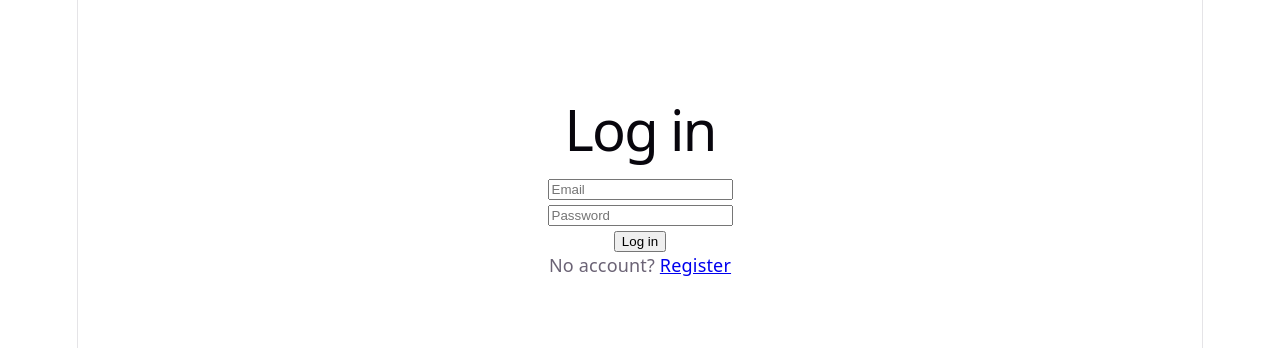
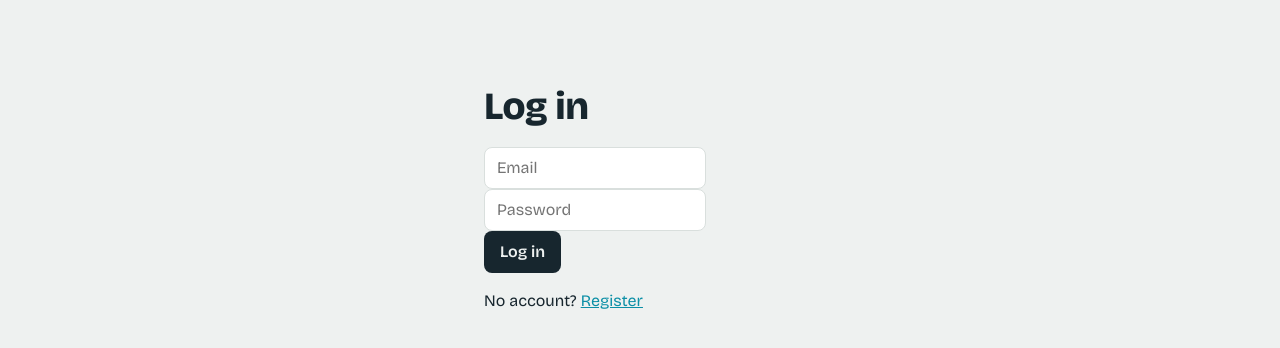
Before and after one commit to Karthicit/expense-tracker-ui, a React (Vite) app: page /login in a window 1280 px wide. Shown: the top 348 px of the page. Built offline with nearby package versions, Linux system fonts and the light colour scheme; no server answers.

Commit message:
Add design tokens, font and base styles

```diff
--- a/index.html
+++ b/index.html
@@ -4,7 +4,10 @@
     <meta charset="UTF-8" />
     <link rel="icon" type="image/svg+xml" href="/favicon.svg" />
     <meta name="viewport" content="width=device-width, initial-scale=1.0" />
-    <title>expense-tracker-ui</title>
+    <title>Expense Tracker</title>
+    <link rel="preconnect" href="https://fonts.googleapis.com" />
+    <link rel="preconnect" href="https://fonts.gstatic.com" crossorigin />
+    <link href="https://fonts.googleapis.com/css2?family=Bricolage+Grotesque:opsz,wght@12..96,400..800&display=swap" rel="stylesheet" />
   </head>
   <body>
     <div id="root"></div>
--- a/src/index.css
+++ b/src/index.css
@@ -1,111 +1,109 @@
 :root {
-  --text: #6b6375;
-  --text-h: #08060d;
-  --bg: #fff;
-  --border: #e5e4e7;
-  --code-bg: #f4f3ec;
-  --accent: #aa3bff;
-  --accent-bg: rgba(170, 59, 255, 0.1);
-  --accent-border: rgba(170, 59, 255, 0.5);
-  --social-bg: rgba(244, 243, 236, 0.5);
-  --shadow:
-    rgba(0, 0, 0, 0.1) 0 10px 15px -3px, rgba(0, 0, 0, 0.05) 0 4px 6px -2px;
+  --paper: #eef1f0;
+  --panel: #ffffff;
+  --ink: #17262e;
+  --ink-soft: #5b6b73;
+  --line: #d9dfdd;
+  --income: #2f7d4f;
+  --expense: #d1495b;
+  --focus: #0b8fa6;
 
-  --sans: system-ui, 'Segoe UI', Roboto, sans-serif;
-  --heading: system-ui, 'Segoe UI', Roboto, sans-serif;
-  --mono: ui-monospace, Consolas, monospace;
-
-  font: 18px/145% var(--sans);
-  letter-spacing: 0.18px;
-  color-scheme: light dark;
-  color: var(--text);
-  background: var(--bg);
-  font-synthesis: none;
-  text-rendering: optimizeLegibility;
-  -webkit-font-smoothing: antialiased;
-  -moz-osx-font-smoothing: grayscale;
-
-  @media (max-width: 1024px) {
-    font-size: 16px;
-  }
+  /* category colours, taken from Indian banknote hues */
+  --note-10: #8a5a44;
+  --note-20: #a9b93a;
+  --note-50: #2cc3d9;
+  --note-100: #9a8bd4;
+  --note-200: #f2a516;
+  --note-500: #8b9096;
+  --note-2000: #c2417f;
 }
 
-@media (prefers-color-scheme: dark) {
-  :root {
-    --text: #9ca3af;
-    --text-h: #f3f4f6;
-    --bg: #16171d;
-    --border: #2e303a;
-    --code-bg: #1f2028;
-    --accent: #c084fc;
-    --accent-bg: rgba(192, 132, 252, 0.15);
-    --accent-border: rgba(192, 132, 252, 0.5);
-    --social-bg: rgba(47, 48, 58, 0.5);
-    --shadow:
-      rgba(0, 0, 0, 0.4) 0 10px 15px -3px, rgba(0, 0, 0, 0.25) 0 4px 6px -2px;
-  }
-
-  #social .button-icon {
-    filter: invert(1) brightness(2);
-  }
+*,
+*::before,
+*::after {
+  box-sizing: border-box;
 }
 
 body {
   margin: 0;
+  background: var(--paper);
+  color: var(--ink);
+  font-family: 'Bricolage Grotesque', system-ui, sans-serif;
+  font-size: 16px;
+  line-height: 1.5;
 }
 
-#root {
-  width: 1126px;
-  max-width: 100%;
-  margin: 0 auto;
-  text-align: center;
-  border-inline: 1px solid var(--border);
-  min-height: 100svh;
-  display: flex;
-  flex-direction: column;
-  box-sizing: border-box;
+h1, h2, h3 {
+  margin: 0 0 0.5em;
+  line-height: 1.15;
+  letter-spacing: -0.01em;
+}
+h1 { font-size: clamp(1.8rem, 3vw, 2.4rem); font-weight: 800; }
+h2 { font-size: 1.35rem; font-weight: 700; }
+h3 { font-size: 1.05rem; font-weight: 600; }
+
+button, input, select {
+  font: inherit;
+  color: inherit;
 }
 
-h1,
-h2 {
-  font-family: var(--heading);
-  font-weight: 500;
-  color: var(--text-h);
+input, select {
+  min-height: 42px;
+  padding: 8px 12px;
+  background: var(--panel);
+  border: 1px solid var(--line);
+  border-radius: 8px;
 }
 
-h1 {
-  font-size: 56px;
-  letter-spacing: -1.68px;
-  margin: 32px 0;
-  @media (max-width: 1024px) {
-    font-size: 36px;
-    margin: 20px 0;
-  }
+button {
+  min-height: 42px;
+  padding: 8px 16px;
+  background: var(--ink);
+  color: var(--paper);
+  border: 0;
+  border-radius: 8px;
+  font-weight: 600;
+  cursor: pointer;
+  transition: background 0.15s;
 }
-h2 {
-  font-size: 24px;
-  line-height: 118%;
-  letter-spacing: -0.24px;
-  margin: 0 0 8px;
-  @media (max-width: 1024px) {
-    font-size: 20px;
-  }
+button:hover { background: #2b4250; }
+
+button.ghost {
+  background: transparent;
+  color: var(--ink);
+  border: 1px solid var(--line);
 }
-p {
-  margin: 0;
+button.ghost:hover { background: var(--panel); }
+
+button.danger {
+  min-height: 32px;
+  padding: 4px 10px;
+  background: transparent;
+  color: var(--expense);
+  border: 1px solid var(--line);
+}
+button.danger:hover { background: #fbeaec; }
+
+input:focus-visible,
+select:focus-visible,
+button:focus-visible {
+  outline: 2px solid var(--focus);
+  outline-offset: 2px;
 }
 
-code,
-.counter {
-  font-family: var(--mono);
-  display: inline-flex;
-  border-radius: 4px;
-  color: var(--text-h);
+table { width: 100%; border-collapse: collapse; }
+th, td { padding: 10px 8px; text-align: left; border-bottom: 1px solid var(--line); }
+th { font-size: 0.875rem; font-weight: 600; color: var(--ink-soft); }
+.num { text-align: right; font-variant-numeric: tabular-nums; }
+
+a { color: var(--focus); }
+
+.page {
+  max-width: 1120px;
+  margin: 0 auto;
+  padding: 24px 20px 64px;
 }
 
-code {
-  font-size: 15px;
-  line-height: 135%;
-  padding: 4px 8px;
-  background: var(--code-bg);
+@media (prefers-reduced-motion: reduce) {
+  * { transition: none !important; animation: none !important; }
 }
```
